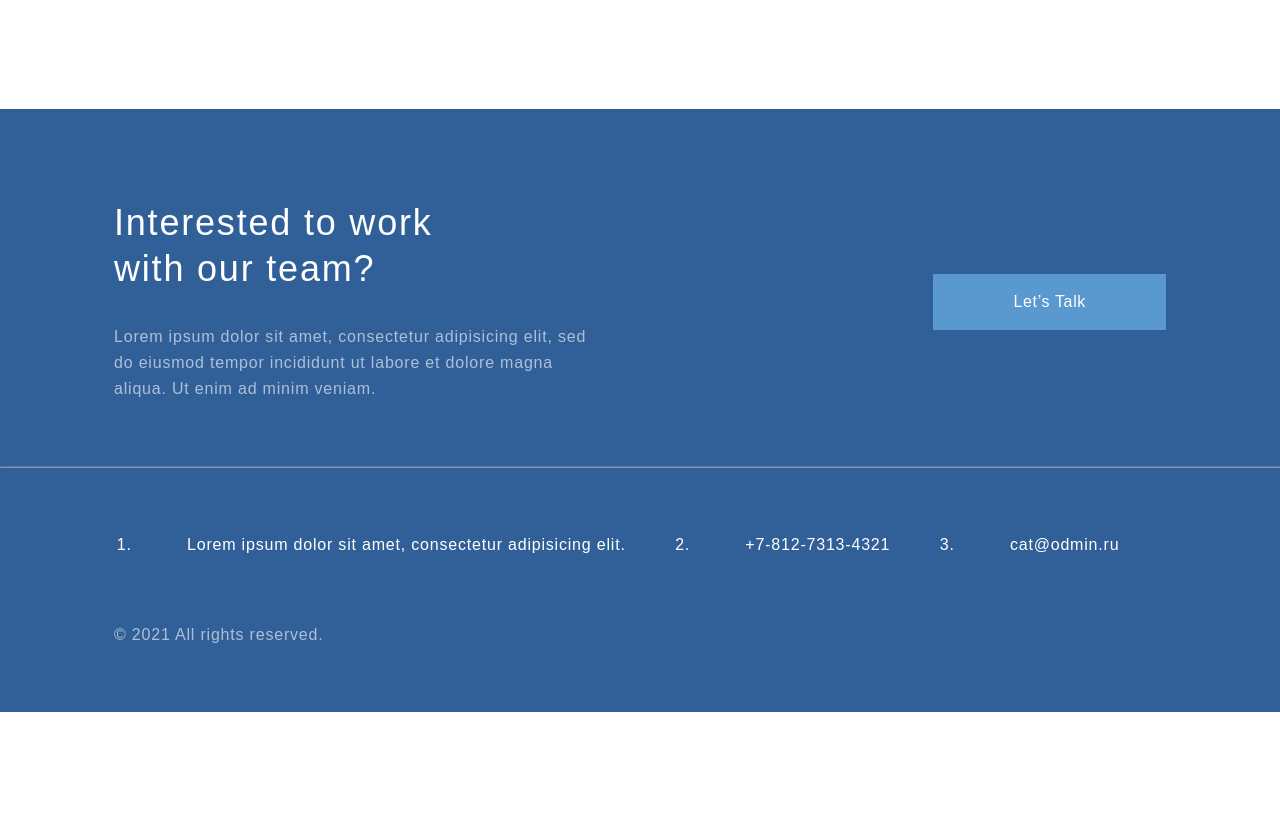
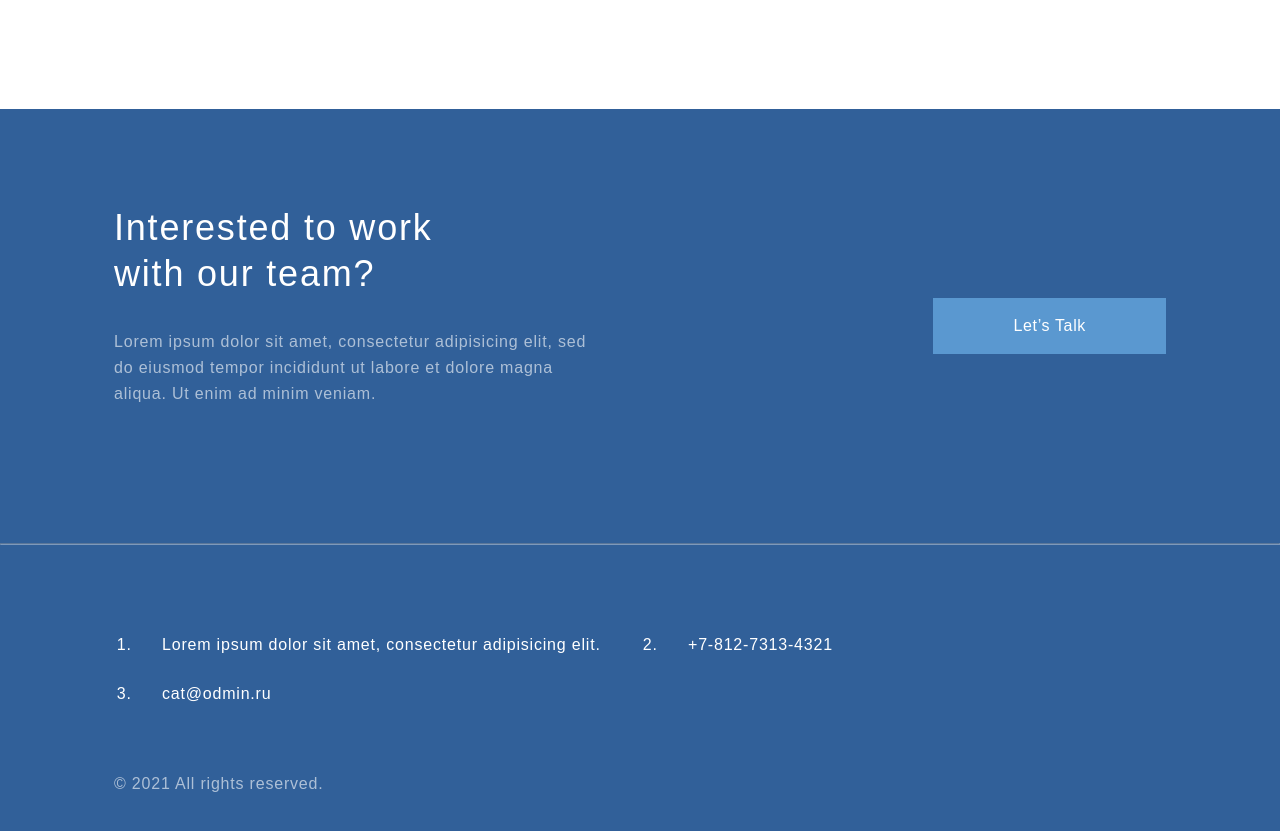
Before and after one commit to ask-sup/GB, a plain HTML site: page GB_HomeWork_6/index.html in a window 1280 px wide. Shown: the part 2614-3445 px from the top of the page. Before the commit the page ends 3326 px from the top, so only its background shows below. Drawn offline with Linux system fonts and the light colour scheme.

Commit message:
minor changes

```diff
--- a/GB_HomeWork_6/style.css
+++ b/GB_HomeWork_6/style.css
@@ -209,12 +209,15 @@ h1, h2, h3, h4 {
 .footer_top {
     display: flex;
     justify-content: space-between;
-    padding: 0 114px;
+    padding: 96px 114px;
+    align-items: center;
+    flex-wrap: wrap;
 
 }
 
 .footer_top_info {
-    max-width: 494px;
+    flex-basis: 494px;
+    margin-bottom: 40px;
 
 }
 
@@ -223,9 +226,8 @@ h1, h2, h3, h4 {
     line-height: 46px;
     letter-spacing: 0.05em;
     color: #FFFFFF;
-    margin-top: 91px;
     font-style: normal;
-    font-weight: normal;
+    font-weight: 300;
     width: 340px;
 }
 
@@ -244,13 +246,9 @@ h1, h2, h3, h4 {
     text-align: center;
     letter-spacing: 0.04em;
     color: #FFF;
-    display: inline-block;
-    height: fit-content;
-    margin-top: 165px;
 }
 
 .footer_hr {
-    margin: 64px 0 39px 0;
     opacity: 0.4;
     color: #FFFFFF;
 }
@@ -262,6 +260,7 @@ h1, h2, h3, h4 {
 .footer_bottom>ul {
     display: flex;
     flex-wrap: wrap;
+    margin-top: 64px;
 
 }
 
@@ -271,11 +270,10 @@ h1, h2, h3, h4 {
     line-height: 26px;
     letter-spacing: 0.05em;
     color: #FFFFFF;
-    flex-basis: 30gi 0px;
+    flex-basis: 300px;
     flex-grow: 1;
-    margin-left: 23px;
-    margin-top: 25px;
-    padding-left: 50px;
+    margin: 23px 0 0 23px;
+    padding: 0 25px;
 }
 
 .copyright_block {
```
Also changed, not shown: 1 other file.
